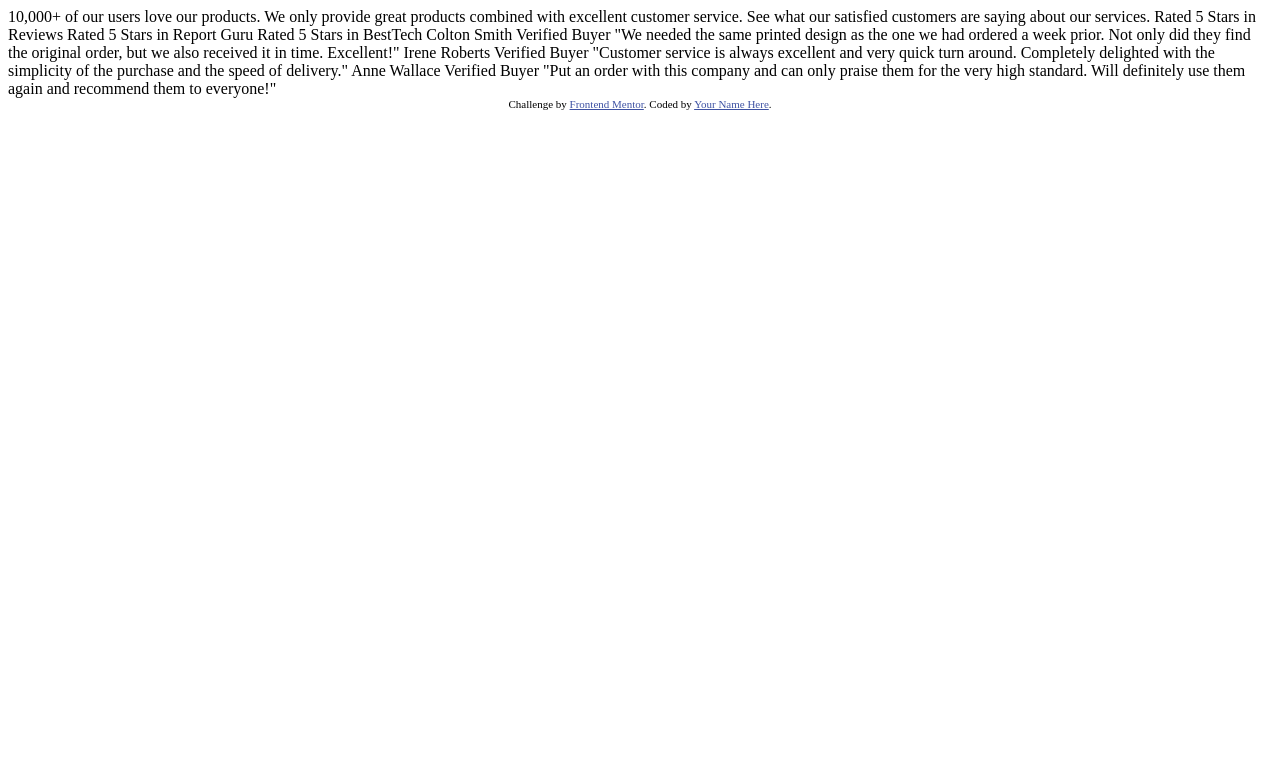
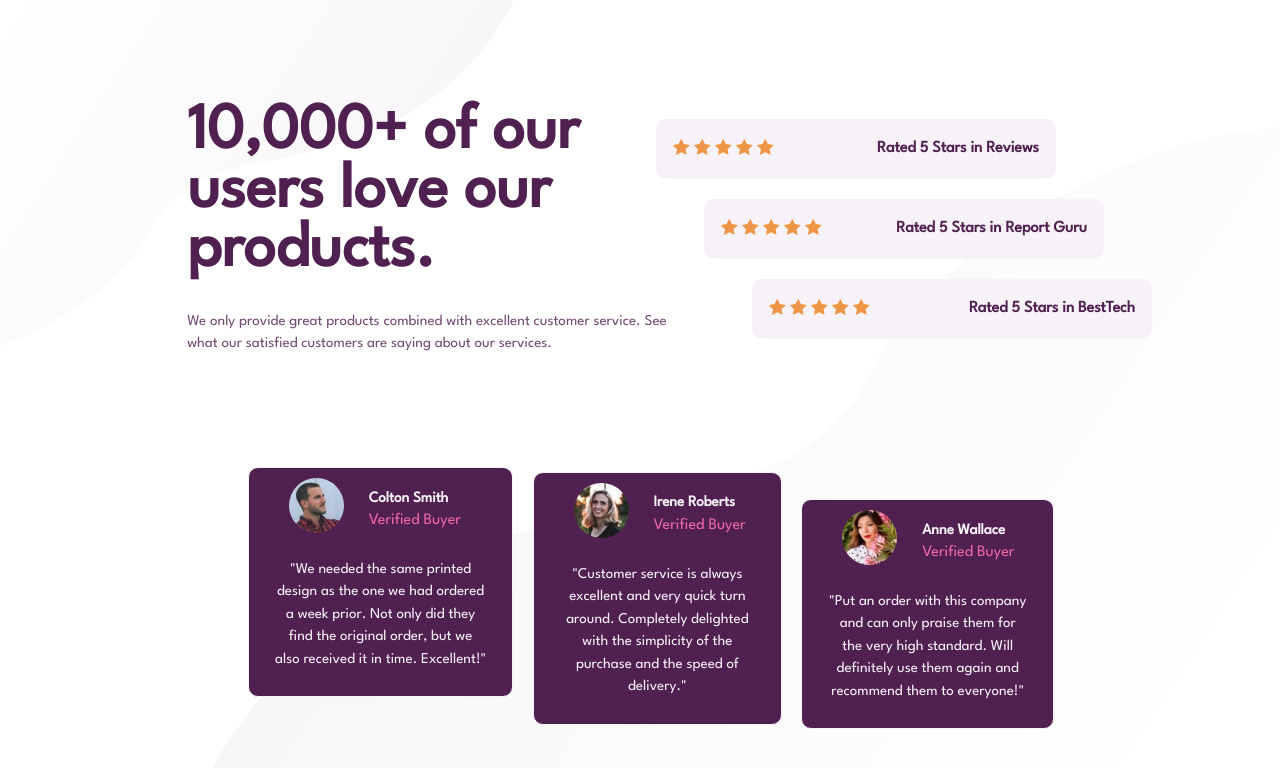
Before and after one commit to Robert-Thaiyah/social-proof-section, a plain HTML site: page index.html in a window 1280 px wide. Drawn offline with Linux system fonts and the light colour scheme.

Commit message:
css and readme added

```diff
--- a/css/styles.css
+++ b/css/styles.css
@@ -0,0 +1,264 @@
+@import url('https://fonts.googleapis.com/css2?family=League+Spartan&display=swap');
+
+:root {
+    --card-background-color:  hsl(300, 43%, 22%);
+    --font-size: 15px;
+    --card-text-color: hsl(300, 24%, 96%);
+    --main-text-color: hsl(300, 43%, 22%);
+    --sub-main-text-color: hsl(333, 80%, 67%);
+    --main-backgound-color: hsl(0, 0%, 100%);
+}
+
+* {
+    box-sizing: border-box;
+    padding: 0;
+    margin: 0;
+}
+
+body {
+    min-height: 100vh;
+    background-color: var(--main-backgound-color);
+    background-image: url(../images/bg-pattern-bottom-desktop.svg), url(../images/bg-pattern-top-desktop.svg);
+    background-position: bottom  right, top left -10%;
+    background-repeat: no-repeat no-repeat;
+    font-family: 'League Spartan', sans-serif;
+    width: 90vw;
+    display: flex;
+    align-items: center;
+    justify-content: center;
+}
+
+.container {
+    display: flex;
+    flex-direction: column;
+    align-items: center;
+    justify-content: center;
+}
+
+.header {
+    display: flex;
+    align-items: center;
+    justify-content: space-between;
+}
+
+.header-one {
+    border: 1px solid;
+    border-style: none;
+    width: 65%;
+    padding: 2rem;
+    margin: auto;
+    width: 50%;
+    text-align: left;
+}
+
+.header h1 {
+    color: var(--main-text-color);
+    font-size: 4rem;
+    font-weight: 700;
+}
+
+.header .sub{
+    color: var(--main-text-color);
+    opacity: 80%;
+    margin-top: 30px;
+    line-height: 1.5;
+    font-size: var(--font-size);
+}
+
+.text-star{
+    font-weight: 700;
+}
+
+.reviews{
+    margin-left: -20%;
+}
+
+
+.review-one {
+    display: flex;
+    align-items: center;
+    justify-content: space-between;
+    border: 1px solid transparent;
+    color: var(--main-text-color);
+    background-color: var(--card-text-color);
+    padding: 1rem;
+    text-align: center;
+    border-radius: 10px;
+    color: var(--card-background-color);
+    width: 400px;
+    height: 60px;
+}
+
+.review-two{
+    display: flex;
+    align-items: center;
+    justify-content: space-between;
+    border: 1px solid transparent;
+    border-radius: 10px;
+    color: var(--main-text-color);
+    background-color: var(--card-text-color);
+    padding: 1rem;
+    text-align: center;
+    gap: 10px;
+    margin: 20px 10px;
+    width: 400px;
+    height: 60px;
+}
+
+.review-three {
+    display: flex;
+    align-items: center;
+    justify-content: space-between;
+    border: 1px solid transparent;
+    border-radius: 10px;
+    color: var(--main-text-color);
+    background-color: var(--card-text-color);
+    padding: 1rem;
+    text-align: center;
+    gap: 10px;
+    width: 400px;
+    height: 60px;
+}
+
+
+.review-two:nth-child(2){
+    margin-left: 3rem;
+}
+
+.review-three:nth-child(3){
+    margin-left: 6rem;
+}
+
+.content {
+    display: flex;
+    align-items: center;
+    justify-content: center;
+    gap: 1.2rem;
+    width: 70%;
+    margin-top: 3em;
+    margin-left: 150px;
+}
+
+.testimony-one{
+    display: grid;
+    align-items: center;
+    justify-content: center;
+    border: 1px solid;
+    background-color: var(--card-background-color);
+    color: var(--card-text-color);
+    padding: 10px;
+    border-radius:10px;
+    position: relative;
+}
+
+.testimony-two{
+    display: grid;
+    align-items: center;
+    justify-content: center;
+    border: 1px solid;
+    background-color: var(--card-background-color);
+    color: var(--card-text-color);
+    padding: 10px;
+    border-radius:10px;
+}
+
+
+.testimony-three{
+    display: grid;
+    align-items: center;
+    justify-content: center;
+    border: 1px solid;
+    background-color: var(--card-background-color);
+    color: var(--card-text-color);
+    padding: 10px;
+    border-radius:10px;
+
+}
+
+h2 {
+    font-size: var(--font-size);
+}
+.name-header {
+    display: flex;
+    align-items: center;
+    line-height: 1.5;
+}
+
+.name-header img {
+    border-radius: 50%;
+    width: 50%;
+    margin-left: 30px;
+}
+
+
+ .title {
+    font-size: var(--font-size);
+    padding: 1rem;
+    line-height: 1.5;
+    text-align: center;
+}
+
+.status {
+    color: var(--sub-main-text-color);
+}
+
+.testimony-two:nth-child(2){
+    margin-top: 2rem;
+}
+
+.testimony-three:nth-child(3){
+    margin-top: 4rem;
+}
+
+
+/* mobile state  */
+
+@media only screen and (min-width: 320px) and (max-width: 576px) {
+
+    body, html {
+        height: unset;
+        margin: 1rem;
+    }
+    .container {
+        display: flex;
+        flex-direction: column;
+        align-items: center;
+        justify-content: center;
+        place-content: center;
+      max-height: none;
+      width: 100%;
+    }
+
+    .header{
+        display: grid;
+        place-content: center;
+        text-align: center;
+    }
+
+    .reviews{
+        margin-left: 0;
+    }
+
+    .review-two:nth-child(2){
+        margin-left: 0;
+    }
+
+    .review-three:nth-child(3){
+        margin-left: 0;
+    }
+
+    .content {
+        display: grid;
+        place-content: center;
+        margin-left: -1rem;
+        margin: 1rem;
+    }
+
+    .testimony-two:nth-child(2){
+        margin-top: 1rem;
+    }
+
+    .testimony-three:nth-child(3){
+        margin-top: 1rem;
+    }
+  }
--- a/index.html
+++ b/index.html
@@ -27,36 +27,116 @@
     </style>
   </head>
   <body>
-    10,000+ of our users love our products.
 
-    We only provide great products combined with excellent customer service.
-    See what our satisfied customers are saying about our services.
+    <main>
+      <div class="container">
 
-    Rated 5 Stars in Reviews
-    Rated 5 Stars in Report Guru
-    Rated 5 Stars in BestTech
+        <div class="header">
+          <div class="header-one">
+            <h1>10,000+ of our users love our products. </h1>
+          <p class="sub"> We only provide great products combined with excellent customer service.
+    See what our satisfied customers are saying about our services.</p>
+          </div>
 
-    Colton Smith
-    Verified Buyer
-    "We needed the same printed design as the one we had ordered a week prior.
-    Not only did they find the original order, but we also received it in time.
-    Excellent!"
+          <div class="reviews">
+          <div class="review-one">
+            <div>
+              <img src="./images/icon-star.svg" alt="">
+              <img src="./images/icon-star.svg" alt="">
+              <img src="./images/icon-star.svg" alt="">
+              <img src="./images/icon-star.svg" alt="">
+              <img src="./images/icon-star.svg" alt="">
+            </div>
+            <p class="text-star"> Rated 5 Stars in Reviews</p>
+          </div>
+          <div class="review-two">
+            <div>
+              <img src="./images/icon-star.svg" alt="">
+              <img src="./images/icon-star.svg" alt="">
+              <img src="./images/icon-star.svg" alt="">
+              <img src="./images/icon-star.svg" alt="">
+              <img src="./images/icon-star.svg" alt="">
+            </div>
+            <p class="text-star"> Rated 5 Stars in Report Guru</p>
+          </div>
+          <div class="review-three">
+            <div>
+              <img src="./images/icon-star.svg" alt="">
+              <img src="./images/icon-star.svg" alt="">
+              <img src="./images/icon-star.svg" alt="">
+              <img src="./images/icon-star.svg" alt="">
+              <img src="./images/icon-star.svg" alt="">
+            </div>
+            <p class="text-star"> Rated 5 Stars in BestTech</p>
+          </div>
+        </div>
+        </div>
 
-    Irene Roberts
-    Verified Buyer
-    "Customer service is always excellent and very quick turn around. Completely
-    delighted with the simplicity of the purchase and the speed of delivery."
 
-    Anne Wallace
-    Verified Buyer
-    "Put an order with this company and can only praise them for the very high
-    standard. Will definitely use them again and recommend them to everyone!"
 
-    <div class="attribution">
-      Challenge by
-      <a href="https://www.frontendmentor.io?ref=challenge" target="_blank"
-        >Frontend Mentor</a
-      >. Coded by <a href="#">Your Name Here</a>.
+
+        <div class="content">
+
+          <article class="testimony-one">
+            <div class="name-header">
+
+              <div>
+                <img src="./images/image-colton.jpg" alt="Colton Smith ">
+              </div>
+
+              <div>
+                <h2>Colton Smith  </h2>
+                <p class="status"> Verified Buyer</p>
+              </div>
+
+            </div>
+
+              <p class="title"> "We needed the same printed design as the one we had ordered a week prior.
+                Not only did they find the original order, but we also received it in time.
+                Excellent!"</p>
+
+          </article>
+
+          <article class="testimony-two">
+            <div class="name-header">
+
+              <div>
+                <img src="./images/image-irene.jpg" alt="Irene Roberts  ">
+              </div>
+
+              <div>
+                <h2>Irene Roberts  </h2>
+                <p class="status"> Verified Buyer</p>
+              </div>
+
+            </div>
+
+              <p class="title"> "Customer service is always excellent and very quick turn around. Completely
+                delighted with the simplicity of the purchase and the speed of delivery."</p>
+
+          </article>
+
+          <article class="testimony-three">
+            <div class="name-header">
+
+              <div>
+                <img src="./images/image-anne.jpg" alt="Anne Wallace  ">
+              </div>
+
+              <div>
+                <h2>Anne Wallace </h2>
+                <p class="status"> Verified Buyer</p>
+              </div>
+
+            </div>
+            <p class="title"> "Put an order with this company and can only praise them for the very high
+              standard. Will definitely use them again and recommend them to everyone!"</p>
+
+          </article>
+        </div>
+      </div>
+    </main>
+
     </div>
   </body>
 </html>
```
Also changed, not shown: images/screenshot.png (added), 2 other files.
